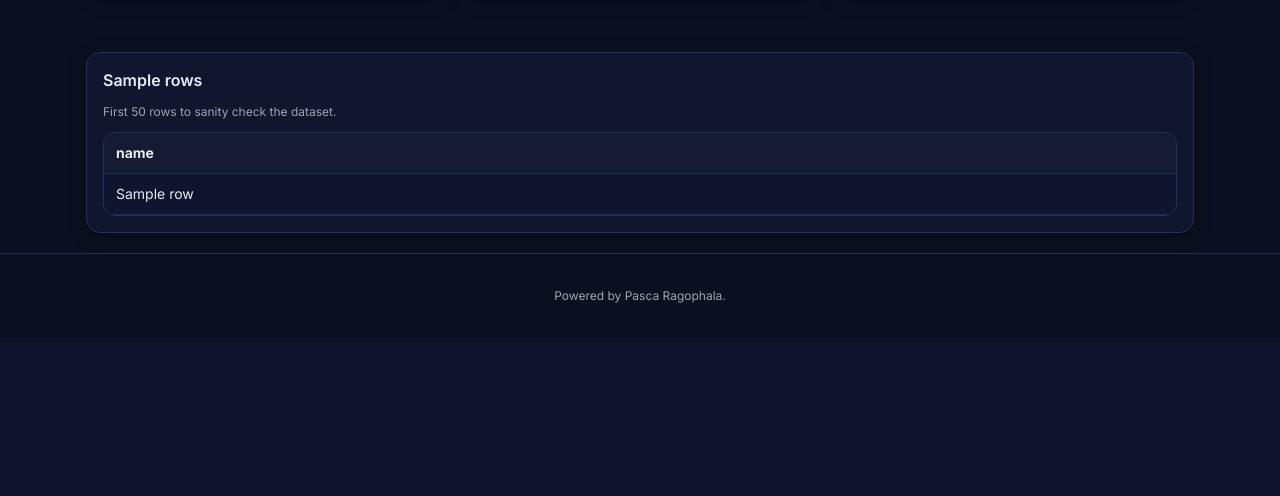
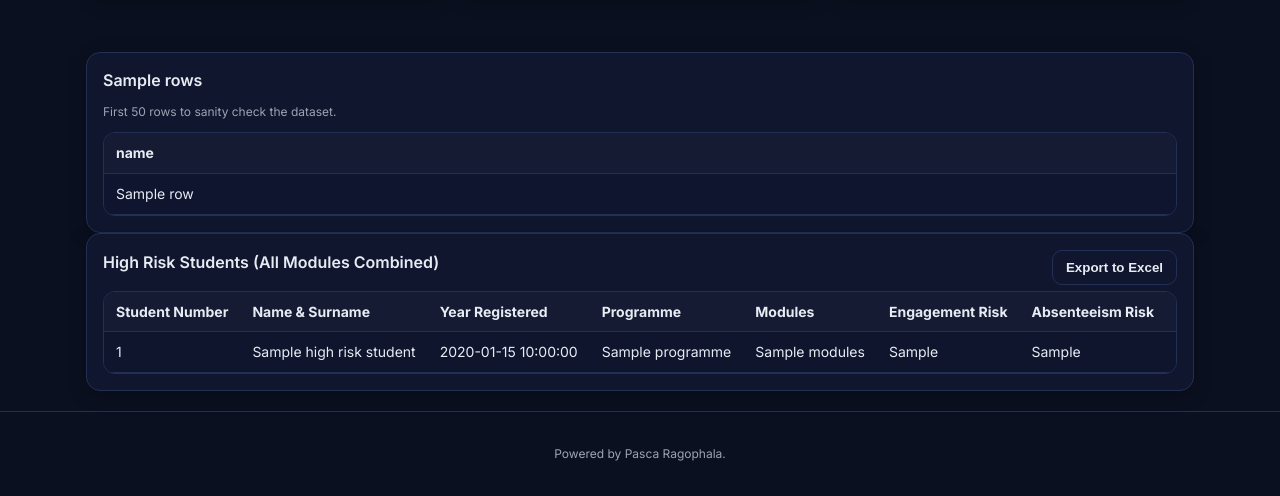
Before and after one commit to pascaragophala/SOIT_AT_RISK_ANALYSER, a Flask app: template templates/index.html in a window 1280 px wide. Shown: the part 562-1058 px from the top of the page. Before the commit the page ends 865 px from the top, so only its background shows below. Run offline with Flask 3, Linux system fonts and the light colour scheme; the template is opened without the code that fills it: most values are stand-ins (such as "Sample title", 1, 10 or a date in 2020).

Commit message:
Add files via upload

```diff
--- a/templates/index.html
+++ b/templates/index.html
@@ -344,6 +344,66 @@
       </div>
     </section>
     {% endif %}
+
+	{% if report.high_risk_students and report.high_risk_students|length > 0 %}
+	<section class="card">
+	  <div class="card__header">
+		<h3 class="card__title">High Risk Students (All Modules Combined)</h3>
+		<form action="{{ url_for('export_high_risk') }}" method="post">
+		  <button type="submit" class="btn btn-outline">Export to Excel</button>
+		</form>
+	  </div>
+
+	  <div class="table-wrapper">
+		<table>
+		  <thead>
+			<tr>
+			  <th>Student Number</th>
+			  <th>Name & Surname</th>
+			  <th>Year Registered</th>
+			  <th>Programme</th>
+			  <th>Modules</th>
+			  <th>Engagement Risk</th>
+			  <th>Absenteeism Risk</th>
+			  <th>Assessment Risk</th>
+			  <th>Special Needs</th>
+			  <th>Action Lecturer</th>
+			  <th>Action Academic Manager</th>
+			  <th>Action Programme Officer</th>
+			  <th>Action C4AS</th>
+			  <th>Action Finance</th>
+			  <th>Action HOC</th>
+			  <th>Campus Decision</th>
+			  <th>Notes</th>
+			</tr>
+		  </thead>
+		  <tbody>
+			{% for s in report.high_risk_students %}
+			<tr>
+			  <td>{{ s.student_number }}</td>
+			  <td>{{ s.name }}</td>
+			  <td>{{ s.year_registered }}</td>
+			  <td>{{ s.programme }}</td>
+			  <td>{{ s.modules }}</td>
+			  <td>{{ s.engagement_risk }}</td>
+			  <td>{{ s.absenteeism_risk }}</td>
+			  <td>{{ s.assessment_risk }}</td>
+			  <td>{{ s.special_needs }}</td>
+			  <td contenteditable="true"></td>
+			  <td contenteditable="true"></td>
+			  <td contenteditable="true"></td>
+			  <td contenteditable="true"></td>
+			  <td contenteditable="true"></td>
+			  <td contenteditable="true"></td>
+			  <td contenteditable="true"></td>
+			  <td contenteditable="true"></td>
+			</tr>
+			{% endfor %}
+		  </tbody>
+		</table>
+	  </div>
+	</section>
+	{% endif %}
   </main>
 
   <footer class="footer">
```
